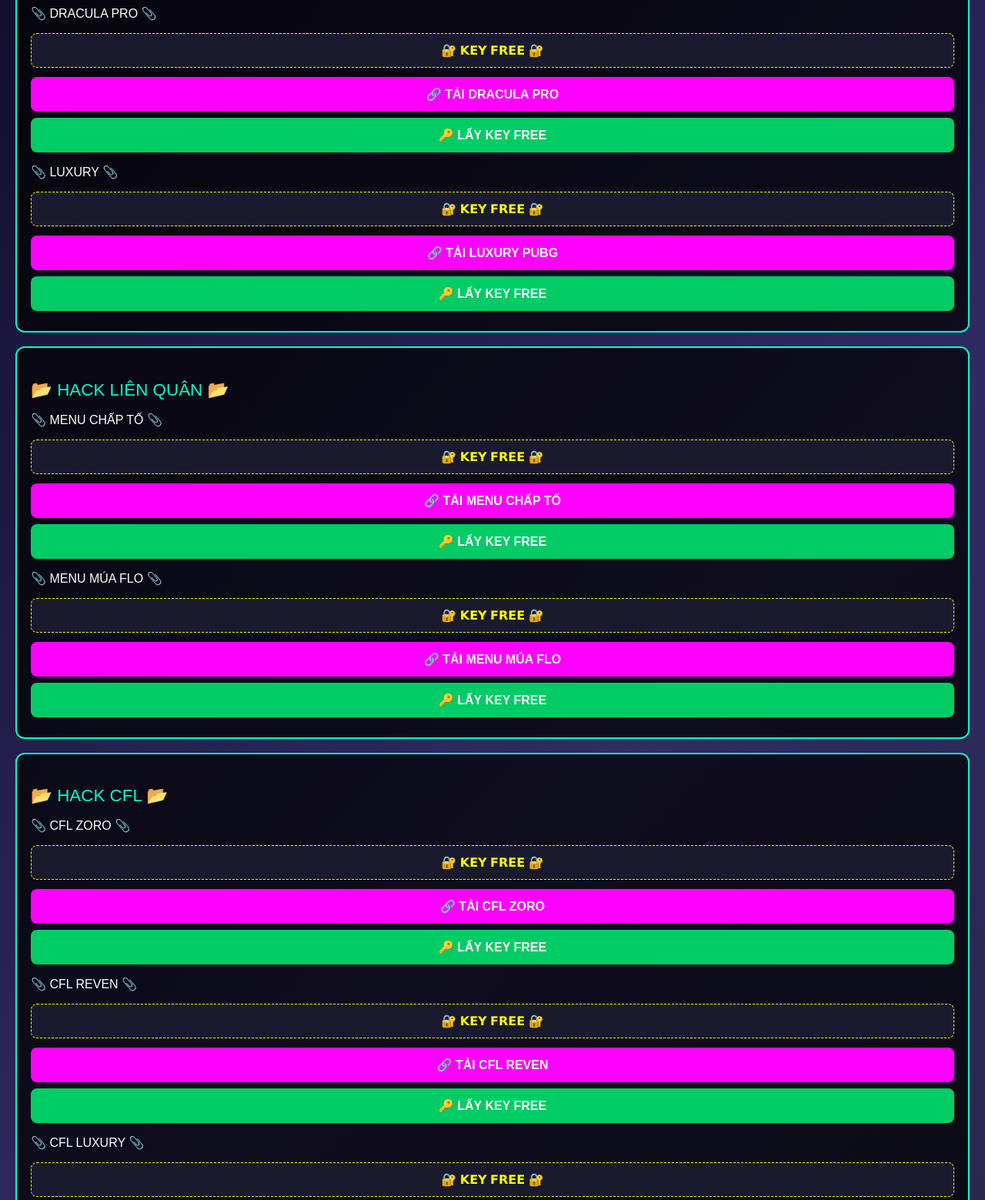
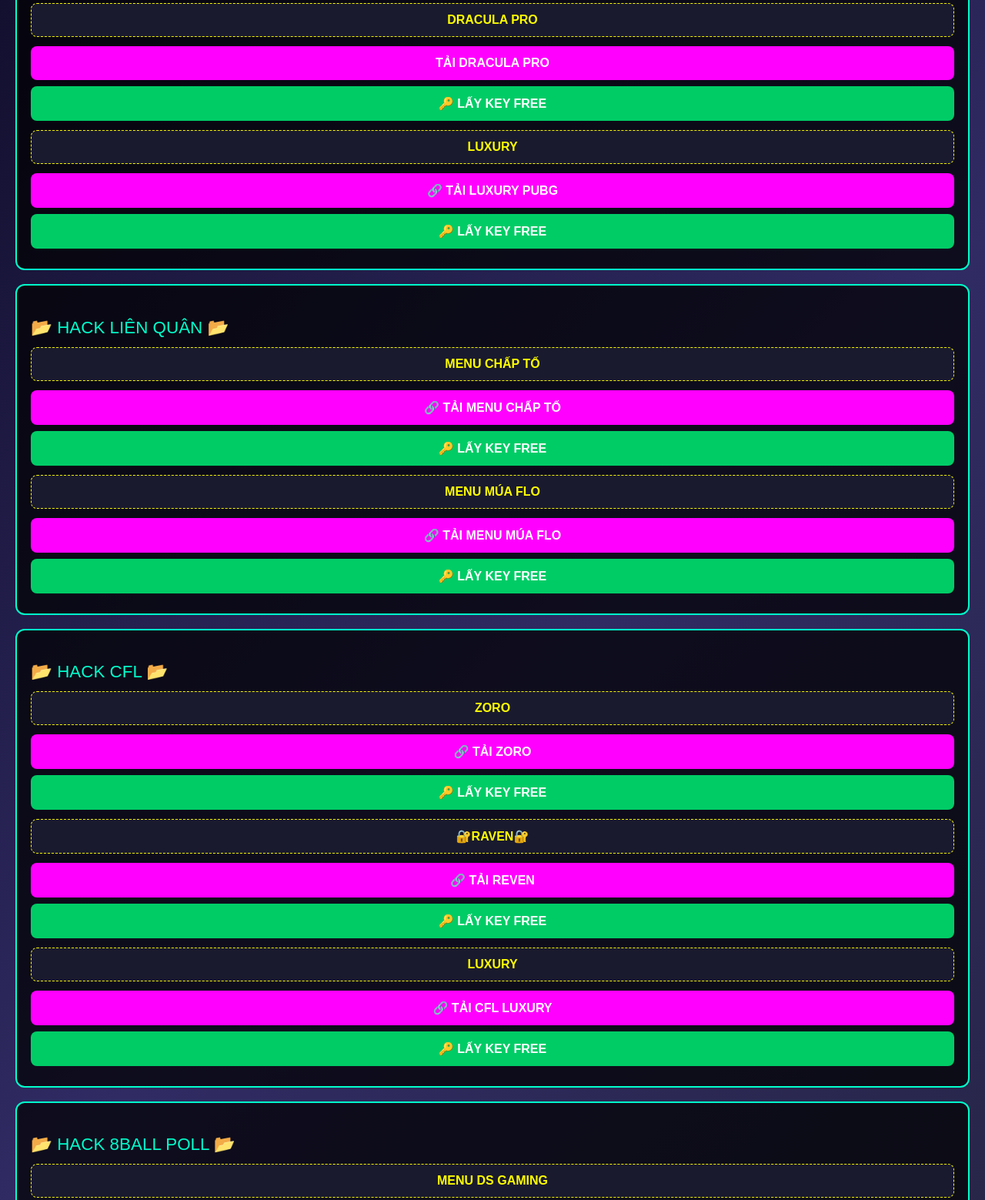
Before and after one commit to JQK-IOS/JQK, a plain HTML site: page index.html in a window 1280 px wide. Shown: the part 178-1737 px from the top of the page at 77% size. Drawn offline with Linux system fonts and the light colour scheme.

Commit message:
Update index.html

```diff
--- a/index.html
+++ b/index.html
@@ -65,13 +65,13 @@
     <div class="box">
         <p class="title">📂 HACK PUBG 📂</p>
 
-        <p>📎 DRACULA PRO 📎</p>
-        <div class="key">🔐 𝗞𝗘𝗬 𝗙𝗥𝗘𝗘 🔐</div>
-        <a href="https://ipas.cc/ttuhk8" class="link-btn">🔗 TẢI DRACULA PRO</a>
+
+        <div class="key">DRACULA PRO</div>
+        <a href="https://ipas.cc/ttuhk8" class="link-btn"> TẢI DRACULA PRO</a>
         <a href="https://traffic68.com/vuot-link/8evzfdc" class="link-btn btn-key">🔑 LẤY KEY FREE</a>
 
-        <p>📎 LUXURY 📎</p>
-        <div class="key">🔐 𝗞𝗘𝗬 𝗙𝗥𝗘𝗘 🔐</div>
+
+        <div class="key">LUXURY</div>
         <a href="https://ipas.cc/sim8dk" class="link-btn">🔗 TẢI LUXURY PUBG</a>
         <a href="https://traffic68.com/vuot-link/n89wgb7" class="link-btn btn-key">🔑 LẤY KEY FREE</a>
     </div>
@@ -79,13 +79,13 @@
     <div class="box">
         <p class="title">📂 HACK LIÊN QUÂN 📂</p>
 
-        <p>📎 MENU CHẤP TỐ 📎</p>
-        <div class="key">🔐 𝗞𝗘𝗬 𝗙𝗥𝗘𝗘 🔐</div>
+
+        <div class="key">MENU CHẤP TỐ</div>
         <a href="#" class="link-btn">🔗 TẢI MENU CHẤP TỐ</a>
         <a href="#" class="link-btn btn-key">🔑 LẤY KEY FREE</a>
 
-        <p>📎 MENU MÚA FLO 📎</p>
-        <div class="key">🔐 𝗞𝗘𝗬 𝗙𝗥𝗘𝗘 🔐</div>
+
+        <div class="key">MENU MÚA FLO</div>
         <a href="#" class="link-btn">🔗 TẢI MENU MÚA FLO</a>
         <a href="#" class="link-btn btn-key">🔑 LẤY KEY FREE</a>
     </div>
@@ -93,40 +93,40 @@
     <div class="box">
         <p class="title">📂 HACK CFL 📂</p>
 
-        <p>📎 CFL ZORO 📎</p>
-        <div class="key">🔐 𝗞𝗘𝗬 𝗙𝗥𝗘𝗘 🔐</div>
-        <a href="#" class="link-btn">🔗 TẢI CFL ZORO</a>
+
+        <div class="key">ZORO</div>
+        <a href="#" class="link-btn">🔗 TẢI ZORO</a>
         <a href="#" class="link-btn btn-key">🔑 LẤY KEY FREE</a>
 
-        <p>📎 CFL REVEN 📎</p>
-        <div class="key">🔐 𝗞𝗘𝗬 𝗙𝗥𝗘𝗘 🔐</div>
-        <a href="#" class="link-btn">🔗 TẢI CFL REVEN</a>
+
+        <div class="key">🔐RAVEN🔐</div>
+        <a href="#" class="link-btn">🔗 TẢI REVEN</a>
         <a href="#" class="link-btn btn-key">🔑 LẤY KEY FREE</a>
 
-        <p>📎 CFL LUXURY 📎</p>
-        <div class="key">🔐 𝗞𝗘𝗬 𝗙𝗥𝗘𝗘 🔐</div>
+
+        <div class="key">LUXURY</div>
         <a href="#" class="link-btn">🔗 TẢI CFL LUXURY</a>
         <a href="#" class="link-btn btn-key">🔑 LẤY KEY FREE</a>
     </div>
 
     <div class="box">
         <p class="title">📂 HACK 8BALL POLL 📂</p>
-        <p>📎 MENU DS GAMING 📎</p>
-        <div class="key">🔐 𝗞𝗘𝗬 𝗙𝗥𝗘𝗘 🔐</div>
+
+        <div class="key">MENU DS GAMING</div>
         <a href="#" class="link-btn">🔗 TẢI MENU DS GAMING</a>
         <a href="#" class="link-btn btn-key">🔑 LẤY KEY FREE</a>
     </div>
 
     <div class="box">
         <p class="title">📂 HACK DELTA 📂</p>
-        <p>📎 MENU DELTA VIP 📎</p>
-        <div class="key">🔐 𝗞𝗘𝗬 𝗙𝗥𝗘𝗘 🔐</div>
+
+        <div class="key">DELTA VIP</div>
         <a href="#" class="link-btn">🔗 TẢI DELTA VIP</a>
         <a href="#" class="link-btn btn-key">🔑 LẤY KEY FREE</a>
     </div>
 
     <p style="text-align:center; margin-top:30px; color:#ff00ff; font-size:1.1em;">
-        Mua Key VIP ib : Admin
+        Mua Key VIP Liên Hệ Tele : @JQK_07
     </p>
 
 </body>
```
